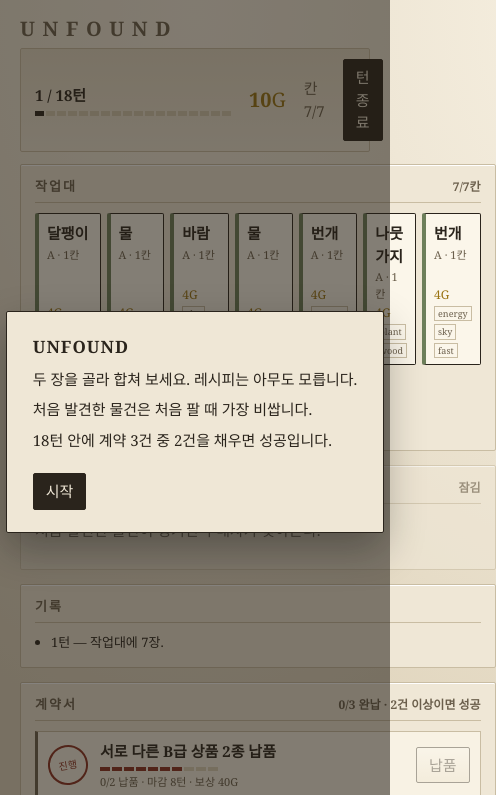
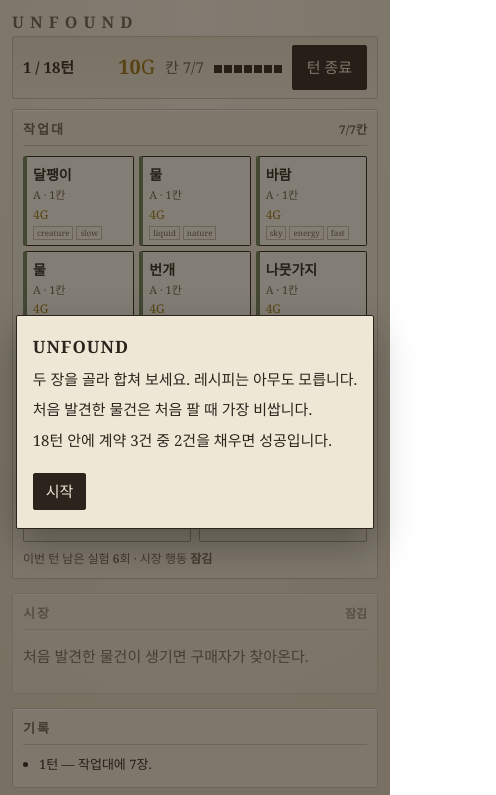
Before and after one commit to pspd-studio/pspd-game-foundry, a website built with Vite: page games/unfound/index.html in a window 390 px wide. Shown: the top 795 px of the page, 496 px wide, since content can reach past the window. Built offline with nearby package versions, Linux system fonts and the light colour scheme.

Commit message:
feat(unfound): 슬라이스 모바일 대응 — 테스터는 폰으로 링크를 연다
7열 고정 그리드를 폰에서 그대로 두면 카드가 45px로 눌려 이름도 태그도 안 읽힌다.
표본 10명이 대부분 폰으로 들어올 것이므로 G3 지표가 UI 때문에 망가진다.

- 700px 이하: 작업대 4열(400px 이하는 3열). 슬롯 비용은 span과 카드에 적힌 숫자로 계속 보인다
- "7칸짜리 작업대"라는 선언은 HUD의 칸 게이지가 대신 맡는다 (턴 트랙은 폰에서 숨김)
- 버튼 탭 영역 확대(32px 이상), 계약서 2행 배치, 드래프트는 세로 1열, 시트는 88vh 스크롤

검증: 390px·360px 뷰포트에서 가로 넘침 0px, 32px 미만 버튼 0개, 콘솔 오류 0건

```diff
--- a/games/unfound/src/ui/econ.css
+++ b/games/unfound/src/ui/econ.css
@@ -49,6 +49,10 @@ html, body {
 .hud .track i.on { background: var(--ink); }
 .hud .gold { font-size: 20px; color: var(--coin); font-variant-numeric: tabular-nums; }
 .hud .slots { color: var(--ink-soft); }
+/* 좁은 화면에서 7칸 그리드가 4열로 접혀도 "7칸짜리 작업대"라는 선언은 남아야 한다 */
+.hud .slots .gauge { display: none; gap: 2px; margin-left: 6px; vertical-align: middle; }
+.hud .slots .gauge i { width: 8px; height: 8px; border: 1px solid var(--rule); background: #f6efe0; }
+.hud .slots .gauge i.on { background: var(--ink); border-color: var(--ink); }
 .hud .end { margin-left: auto; }
 
 /* ── 레이아웃 ─────────────────────────────────────────── */
@@ -215,3 +219,52 @@ button.link { background: none; border: none; padding: 0; text-decoration: under
 }
 
 #foot { margin: 0 20px 24px; font-size: 11px; color: var(--ink-soft); }
+
+/* ── 폰 ───────────────────────────────────────────────
+   테스터 열에 아홉은 링크를 폰에서 연다. 7열 그리드를 그대로 두면 카드가 45px로 눌려
+   이름도 태그도 안 읽힌다. 폰에서는 4열로 접고, 7칸이라는 사실은 HUD 게이지가 대신 말한다. */
+
+@media (max-width: 700px) {
+  html, body { font-size: 15px; }
+  .title { margin: 10px 12px 2px; font-size: 16px; }
+
+  .hud { margin: 0 12px 10px; padding: 8px 10px; gap: 10px; flex-wrap: wrap; }
+  .hud .turn { flex: 1 1 auto; }
+  .hud .track { display: none; }
+  .hud .slots .gauge { display: inline-flex; }
+  .hud .end { flex: 0 0 auto; padding: 10px 14px; }
+
+  .cols { padding: 0 12px 32px; gap: 10px; }
+  .panel { padding: 10px; }
+
+  /* 작업대: 4열. 슬롯 비용은 칸 수(span)와 카드에 적힌 숫자로 계속 보인다 */
+  .grid7 { grid-template-columns: repeat(4, 1fr); gap: 5px; }
+  .grid7 .card, .slot-empty { min-height: 78px; }
+  .card { padding: 7px 6px 5px; }
+  .cname { font-size: 14px; }
+  .tags i { font-size: 8px; }
+  /* 3칸짜리 카드가 4열을 다 먹지 않도록 상한을 둔다 */
+  .grid7 .card[style*="span 3"] { grid-column: span 3; }
+
+  .actions button { flex: 1 1 40%; padding: 10px 8px; }  /* 손가락 크기 */
+  .panel h2 .link { padding: 8px 4px; }                  /* 도감 펼치기 — 탭 영역 확보 */
+  .buyrow .buy { padding: 8px 10px; }
+
+  .contract { grid-template-columns: 34px 1fr; grid-template-rows: auto auto; }
+  .contract .seal { width: 32px; height: 32px; font-size: 9px; }
+  .contract button { grid-column: 1 / -1; padding: 9px; }
+
+  .draftrow { grid-template-columns: 1fr; gap: 6px; }
+  .draftrow .card { min-height: 0; flex-direction: row; align-items: center; gap: 8px; flex-wrap: wrap; }
+  .draftrow .card .cprice { margin-top: 0; }
+
+  .sheet { padding: 18px 16px; margin: 12px; max-height: 88vh; overflow: auto; }
+  .log ul { max-height: 130px; }
+  #foot { margin: 0 12px 20px; }
+}
+
+/* 아주 좁은 폰 (~360px) */
+@media (max-width: 400px) {
+  .grid7 { grid-template-columns: repeat(3, 1fr); }
+  .grid7 .card[style*="span 3"] { grid-column: span 3; }
+}
--- a/games/unfound/src/ui/econView.ts
+++ b/games/unfound/src/ui/econView.ts
@@ -279,7 +279,11 @@ export function render(S: EconSession, V: ViewState): string {
       <div class="track">${turnTrack}</div>
     </div>
     <div class="gold"><b>${S.gold}</b>G</div>
-    <div class="slots">칸 ${S.used}/${S.R.fieldSlots}</div>
+    <div class="slots">
+      칸 ${S.used}/${S.R.fieldSlots}
+      <span class="gauge">${Array.from({ length: S.R.fieldSlots }, (_, i) =>
+        `<i class="${i < S.used ? 'on' : ''}"></i>`).join('')}</span>
+    </div>
     <button class="primary end" data-act="end">턴 종료</button>
   </div>
   <div class="cols">
```
